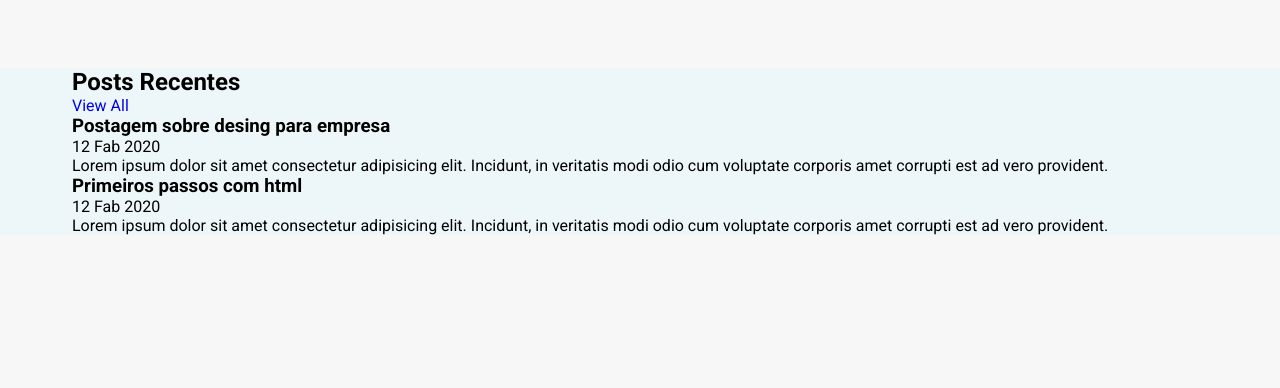
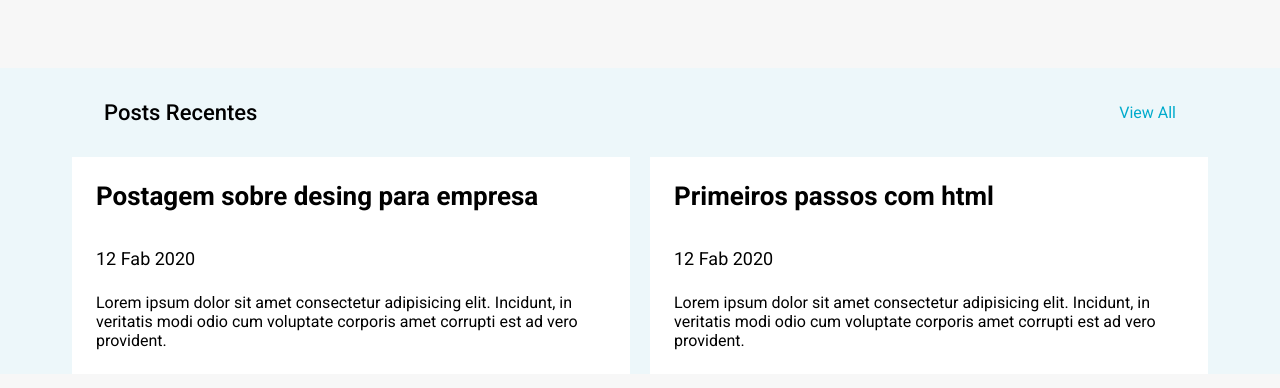
Before and after one commit to danilojduarte/FrontEndReact, a plain HTML site: page Aua-ProjetoPratico/index.html in a window 1280 px wide. Shown: the part 562-950 px from the top of the page. Before the commit the page ends 800 px from the top, so only its background shows below. Drawn offline with Linux system fonts and the light colour scheme.

Commit message:
Section posts concluída

```diff
--- a/Aua-ProjetoPratico/css/style.css
+++ b/Aua-ProjetoPratico/css/style.css
@@ -105,3 +105,37 @@ section#posts {
   margin: 0 auto;
   padding: 0 2rem;
 }
+#posts .posts-content .posts-content-header {
+  display: flex;
+  justify-content: space-between;
+  align-items: center;
+  padding: 2rem;
+}
+#posts .posts-content .posts-content-header .section-title {
+  font-size: 22px;
+  font-weight: 500;
+}
+#posts .posts-content .posts-content-header .posts-link {
+  text-decoration: none;
+  color: #00abcc;
+}
+#posts .posts-content .posts-cards {
+  display: flex;
+  gap: 20px;
+  margin-bottom: 2rem;
+}
+#posts .posts-content .posts-cards .post-card {
+  background-color: #fff;
+  padding: 24px;
+}
+#posts .posts-content .posts-cards .post-card h3 {
+  font-size: 26px;
+  font-weight: 700;
+  margin-bottom: 37px;
+}
+#posts .posts-content .posts-cards .post-card span {
+  font-size: 18px;
+  font-weight: 400;
+  margin-bottom: 24px;
+  display: block;
+}
```
